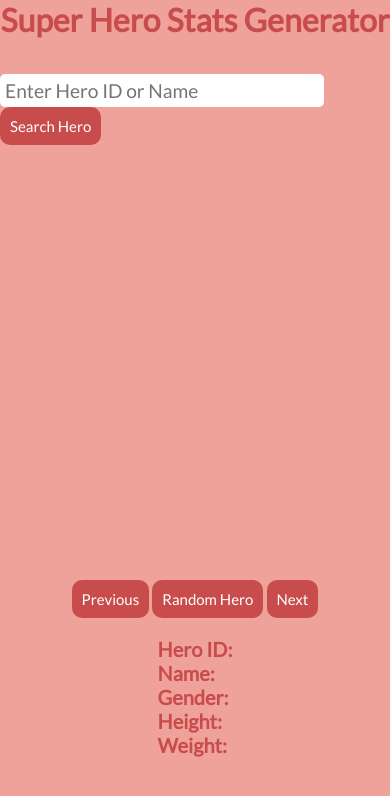
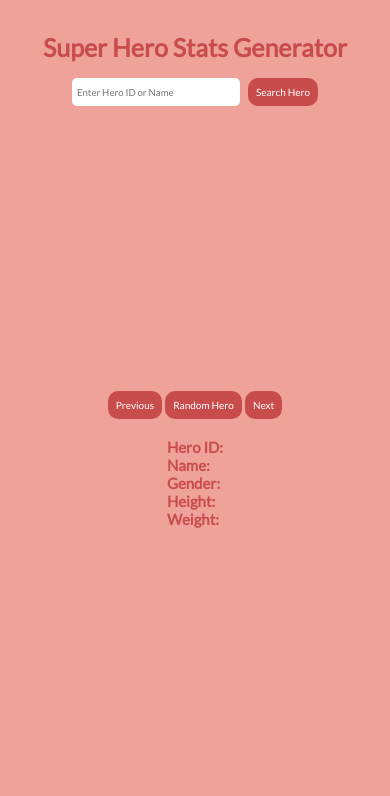
Before and after one commit to Nitin1103/superhero-stats-generator, a plain HTML site: page index.html in a window 390 px wide. Drawn offline with Linux system fonts and the light colour scheme; no server answers.

Commit message:
Made responsive

```diff
--- a/index.html
+++ b/index.html
@@ -10,8 +10,7 @@
 
 <body>
     <div class="container">
-        <h1>Super Hero Stats Generator</h1>
-        <br>
+        <h1 class="heading">Super Hero Stats Generator</h1>
         <div class="searchContainer">
             <input type="text" size="30" id="search-input" placeholder="Enter Hero ID or Name">
             <button id="search-btn" class="btn">Search Hero</button>
--- a/style.css
+++ b/style.css
@@ -13,6 +13,7 @@ body {
 }
 
 .container {
+    margin-top: 2rem;
     display: flex;
     flex-direction: column;
     justify-content: center;
@@ -61,3 +62,55 @@ input {
     margin-right: 1rem;
     padding: 5px;
 }
+
+
+
+/* responsive */
+
+@media screen and (max-width:430px) {
+    body {
+        padding: 1rem;
+    }
+
+    .heading {
+        text-align: center;
+        font-size: 25px;
+    }
+
+    .container {
+        margin: 1rem;
+    }
+
+    .searchContainer {
+        display: flex;
+    }
+
+    input {
+        border: none;
+        border-radius: 5px;
+        font-size: 0.6rem;
+        margin-right: 0.5rem;
+        padding: 5px;
+    }
+
+    .btn {
+
+        padding: 8px;
+        border: none;
+        font-size: 10px;
+    }
+
+    .picture {
+        height: 250px;
+        width: 175px;
+    }
+
+    .picture img {
+        height: 250px;
+        width: 175px;
+    }
+
+    .stats {
+        font-size: 15px;
+    }
+}
```
